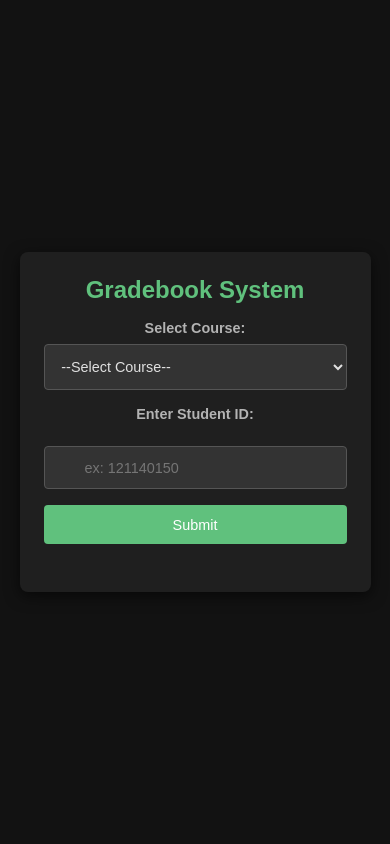
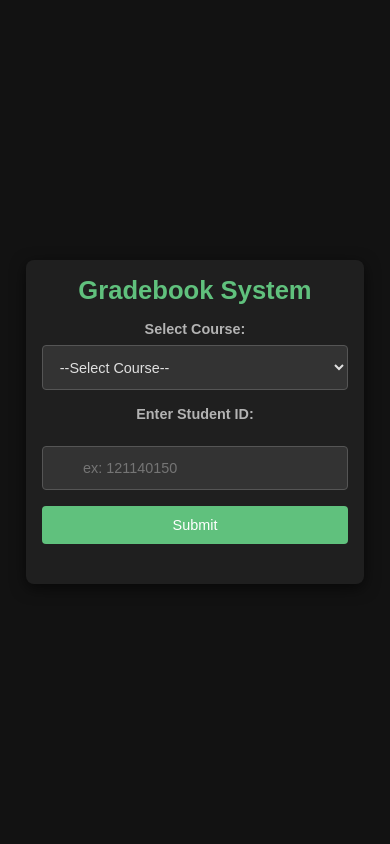
Before and after one commit to kevinsimorangkir21/Gradebook-System, a Flask app: page / in a window 390 px wide. Run offline with Flask 3, Linux system fonts and the light colour scheme.

Commit message:
Update style.css

```diff
--- a/static/style.css
+++ b/static/style.css
@@ -13,18 +13,18 @@ body {
     min-height: 100vh;
     background-color: #121212;
     color: #e0e0e0;
+    padding: 10px;
 }
 
 /* Container styling */
 .container {
     max-width: 600px;
-    width: 90%;
+    width: 100%;
     background: #1f1f1f;
     padding: 2rem;
     border-radius: 8px;
     box-shadow: 0 4px 15px rgba(0, 0, 0, 0.6);
     text-align: center;
-    margin: 1rem;
 }
 
 h1 {
@@ -153,31 +153,42 @@ button:hover {
         font-size: 1.8em;
     }
 
+    .container {
+        padding: 1.5rem;
+        margin: 1rem;
+    }
+
     button {
         width: 100%;
+        font-size: 1em;
+    }
+
+    #result h2 {
+        font-size: 1.3em;
     }
 }
 
 @media (max-width: 480px) {
     .container {
-        padding: 1.5rem;
+        padding: 1rem;
     }
 
     h1 {
-        font-size: 1.5em;
+        font-size: 1.6em;
     }
 
-    label {
-        font-size: 0.9em;
-    }
-
+    label,
     select,
-    input[type="text"] {
+    input[type="text"],
+    button {
         font-size: 0.9em;
     }
 
     button {
-        font-size: 0.9em;
         padding: 0.7rem;
     }
+
+    #result h2 {
+        font-size: 1.2em;
+    }
 }
```
